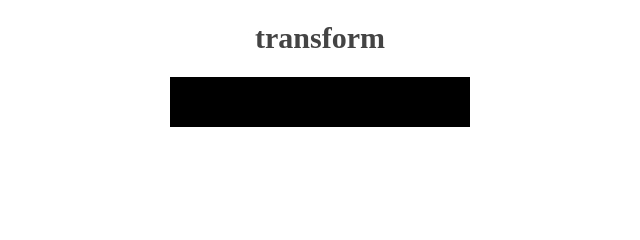
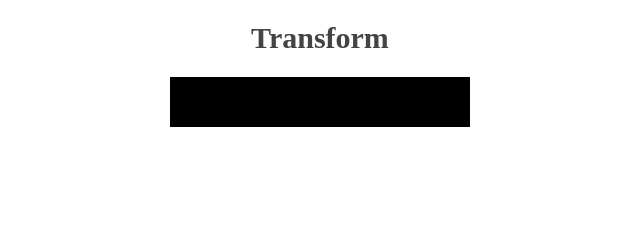
Before and after one commit to NathanHass/CSS-Playground, a website: page transform.html in a window 1280 px wide. Shown: the top 240 px of the page, 0-640 px from the left. Drawn offline with nearby package versions, Linux system fonts and the light colour scheme.

Commit message:
fixed typo

```diff
--- a/transform.html
+++ b/transform.html
@@ -12,7 +12,7 @@
   <body class="body">
     <div class="ex-anim">
       <div class="ex-anim__column ex-anim__column--1">
-        <h2 class="ex-anim__title">transform</h2>
+        <h2 class="ex-anim__title">Transform</h2>
         <span class="ex-anim__node ex-anim__node--transform"></span>
       </div>
       <div class="ex-anim__column ex-anim__column--2">
```
